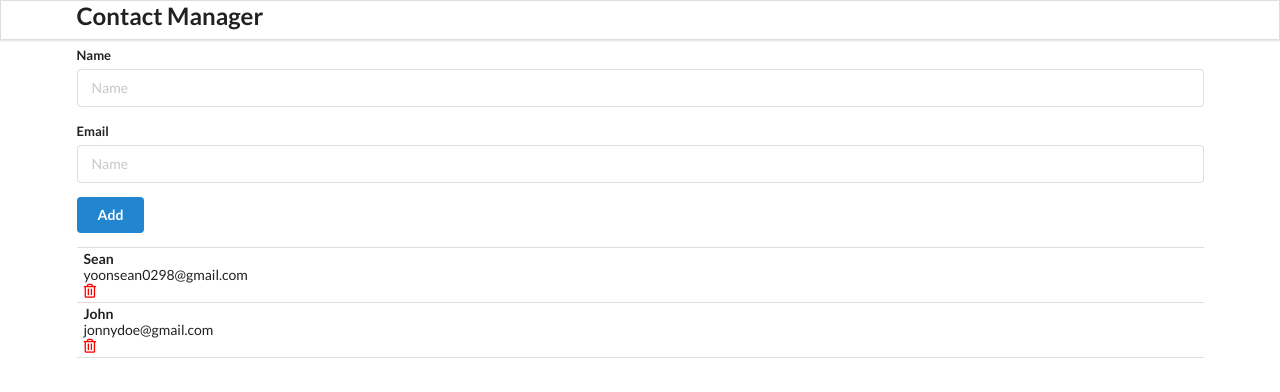
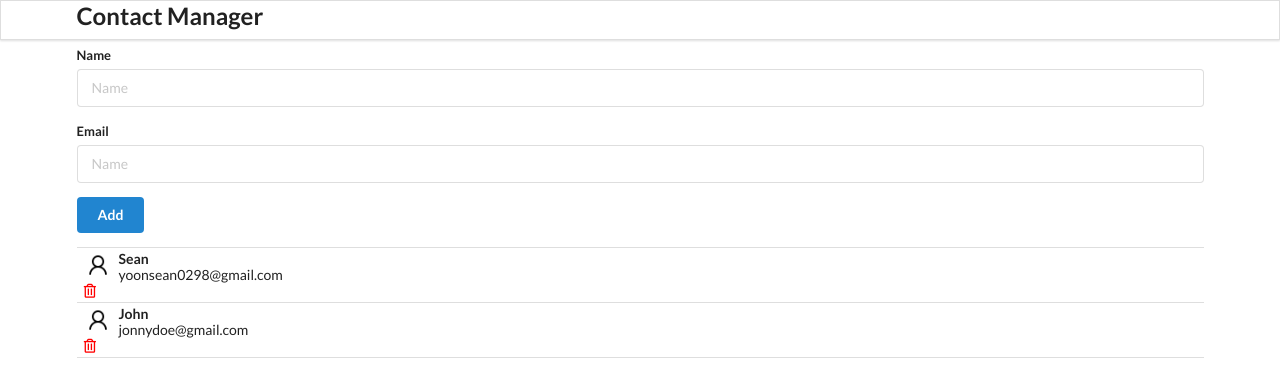
Before and after one commit to SeanChen0298/ReactExperimentalProject, a React (Create React App) app in the folder contact-app/: page / in a window 1280 px wide. Shown: the top 392 px of the page. Built offline with nearby package versions, Linux system fonts and the light colour scheme.

Commit message:
Finalize UI component edit

```diff
--- a/contact-app/src/components/ContactCard.js
+++ b/contact-app/src/components/ContactCard.js
@@ -1,9 +1,11 @@
 import React from 'react';
+import user from '../images/user.png';
 
 const ContactCard = (props) => {
     const {id, name, email } = props.contact;
     return (
         <div className="item">
+            <img className="ui avatar image" src={user} alt="user" />
             <div className="content">
                 <div className="header">{name}</div>
                 <div>{email}</div>
```
Also changed, not shown: contact-app/src/images/user.png (added).
